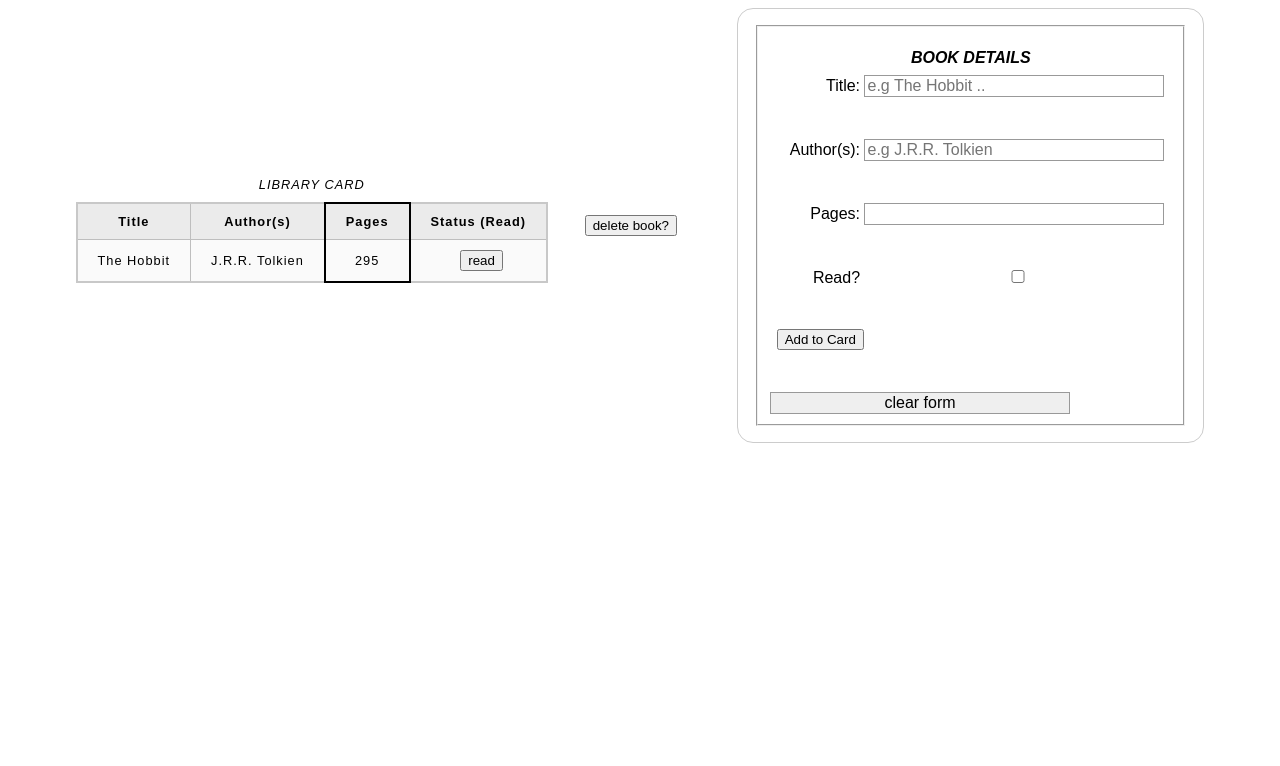
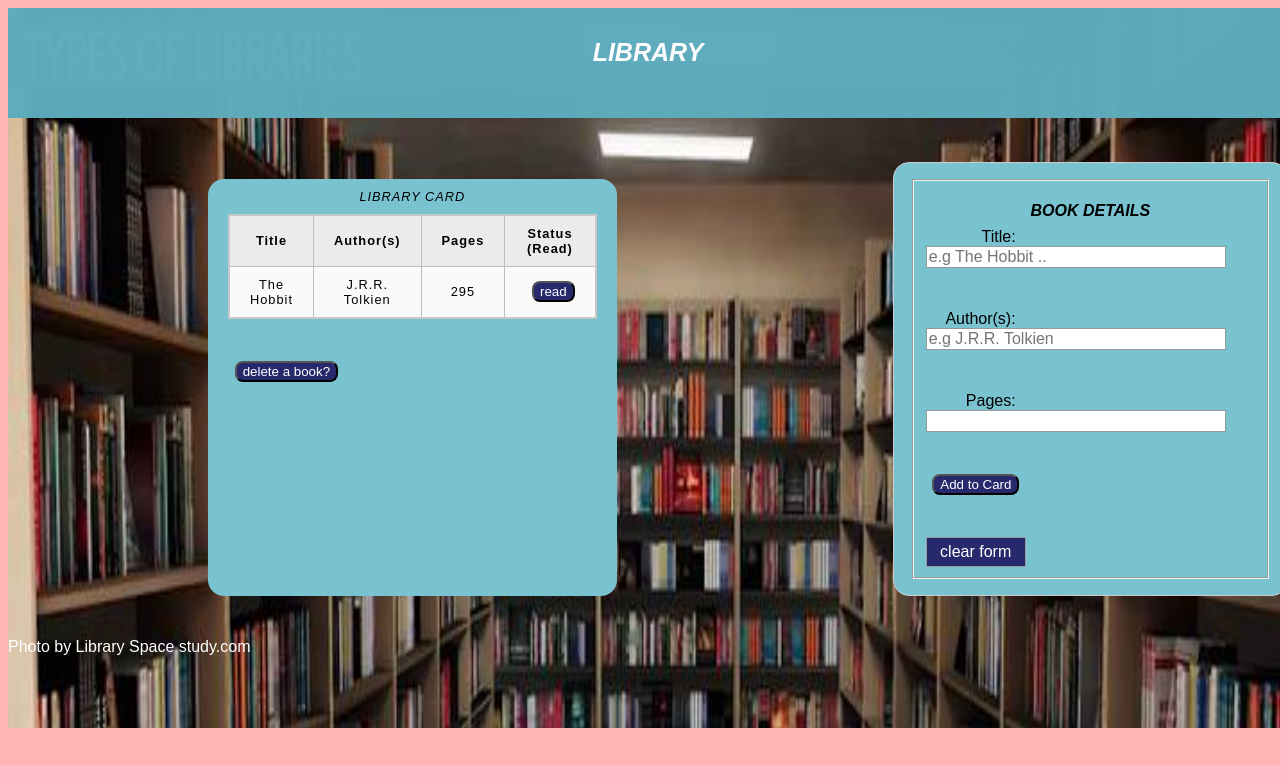
Before and after one commit to kelshuka/Library, a plain HTML site: page index.html in a window 1280 px wide. Drawn offline with Linux system fonts and the light colour scheme.

Commit message:
Add index.html and javascript.js and style.css and lib2.jpg

```diff
--- a/index.html
+++ b/index.html
@@ -6,9 +6,13 @@
         <title>Library App</title>
         <link rel="stylesheet" href="style.css">
     </head>
-    <body>
+    <body background="lib2.jpg">
         <script src="javascript.js" defer></script>
         <div class="container">
+
+            <div class="header"
+            style="font-weight: bolder;font-size: 25px; color: white; background-color:#5dacbd ;text-align: center;padding-top: 30px; opacity: 0.98 ;">
+                <em>LIBRARY </em></div>
 
 
             <div class="TaBle">
@@ -20,7 +24,7 @@
 
                     <colgroup>
                         <col  span="2"/>
-                        <col style="border: 2px solid black;" />
+                       <!-- <col style="border: 2px solid black;" /> -->
                     </colgroup>
 
                     <thead>
@@ -39,10 +43,14 @@
 
 
                 </table>
+                <p></p>
+
+                <div id="books"></div>
+                <p></p>
 
             </div>
 
-            <div id="books" ></div>
+
 
             <p></p>
 
@@ -72,11 +80,12 @@
 
                         <div class="numPages">
                             <label for="numPa">Pages:</label>
-                            <input type="text" id="numPa" name="Number of Pages"></input>
+                            <input type="number" id="numPa" name="Number of Pages"></input>
                         </div>
 
                         <p></p>
 
+                        <!--
                         <div class="Status">
                             <label for="yes">Read?</label>
                             <input type="checkbox" id="yes" name="read_stat" value="">
@@ -84,6 +93,7 @@
                         </div>
 
                         <p></p>
+                        -->
 
                         <div class="buttns">
 
@@ -91,7 +101,7 @@
 
                             <button type="submit">Add to Card</button>
                             <p></p>
-                            <input type="button" id="clr" value="clear form">
+                            <input type="button" id="clr" value="clear form" style="background-color: #27296d; width: 100px; height: 30px; color: white;">
                         </div>
 
                     </fieldset>
@@ -104,6 +114,9 @@
 
 
         </div>
+        <div class="footer" style="color: white;">Photo by <a href="https://www.google.com/imgres?q=library%20images&imgurl=https%3A%2F%2Fstudy.com%2Fcimages%2Fvideopreview%2Fvideopreview-full%2Fmydqweqz5e.jpg&imgrefurl=https%3A%2F%2Fstudy.com%2Facademy%2Flesson%2Flibrary-space-planning.html&docid=1ip7YfW4RTEcwM&tbnid=JslLGHgT1-_DLM&vet=12ahUKEwjZ4vbc9reFAxXJdqQEHbj0AEYQM3oECFEQAA..i&w=715&h=402&hcb=2&ved=2ahUKEwjZ4vbc9reFAxXJdqQEHbj0AEYQM3oECFEQAA"
+            target="_blank" rel="noopener noreferrer">
+            Library Space study.com</a></div>
 
     </body>
 </html>
--- a/javascript.js
+++ b/javascript.js
@@ -62,7 +62,7 @@ myForm.addEventListener("submit", function (event) {
     const titl = document.querySelector("#title").value;
     const auth = document.querySelector("#author").value;
     const nuM = document.querySelector("#numPa").value;
-    const yS = document.querySelector("#yes").checked;
+    //const yS = document.querySelector("#yes").checked;
 
 
     let fer2 = addBookToLibrary(titl, auth, nuM);
@@ -87,7 +87,7 @@ const books = document.getElementById('books');
 
 const bookDiv = document.createElement("div");
 const deleteBtn = document.createElement("button");
-deleteBtn.textContent = "delete book?";
+deleteBtn.textContent = "delete a book?";
 bookDiv.append(deleteBtn);
 books.append(bookDiv);
 deleteBtn.addEventListener('click', () => {
--- a/style.css
+++ b/style.css
@@ -3,14 +3,67 @@
 
 html {
     font-family: sans-serif;
+    height: 100%;
+    width: 100%;
+    background-color: #ffb5b5 ;
+}
+
+
+
+body {
+    height: 90%;
+    width: 100%;
+    margin-bottom: 80px;
+    /*background-repeat: no-repeat;
+    background-position: cover;*/
+    background-size: 100% 180%;
+    font-size: bold;
+    flex-shrink: 0;
 }
 
 .container {
-    display: flex;
+    /*display: flex;
     justify-content: center;
     align-items: center;
     gap: 30px;
+
+     width: 130vh;*/
+
+    display: grid;
+    resize: both;
+    overflow: auto;
+    grid-template-columns: 0.5fr 1fr;
+    grid-template-rows: 0.5fr 3fr;
+    column-gap: 20%;
 }
+
+.header {
+    grid-column: 1/3;
+    grid-row: 1/2;
+    height: 10vh;
+}
+
+
+.TaBle {
+    background-color: #79c2d0 ;
+    grid-column: 1/2;
+    grid-row: 2/3;
+    padding-left: 20px;
+    padding-right: 20px;
+    padding-top: 1fr ;
+    margin-top: 10%;
+    margin-left: 200px;
+    border-radius: 1rem;
+}
+
+.foRm {
+    grid-column: 2/3;
+    grid-row: 2/3;
+    padding-left: 20px;
+    padding-top: 2px ;
+    margin-top: 10%;
+}
+
 
 table {
     border-collapse: collapse;
@@ -57,6 +110,7 @@ form {
     padding: 1em;
     border: 1px solid #ccc;
     border-radius: 1em;
+    background-color: #79c2d0;
 }
 
 
@@ -94,4 +148,13 @@ button {
     /* This extra margin represent roughly the same space as the space
        between the labels and their text fields */
     margin-left: 0.5em;
+    border-radius: 0.5rem;
+    background-color: #27296d;
+    color: white;
 }
+
+a {
+    /* this removes the line under our links */
+    text-decoration: none;
+    color: white;
+}
```
Also changed, not shown: lib.jpeg (added), lib2.jpg (added).
